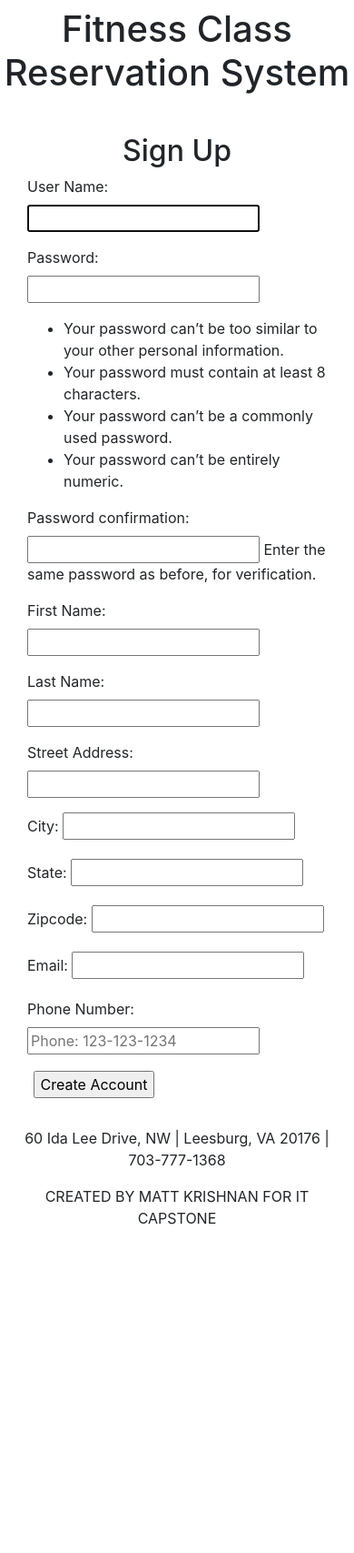
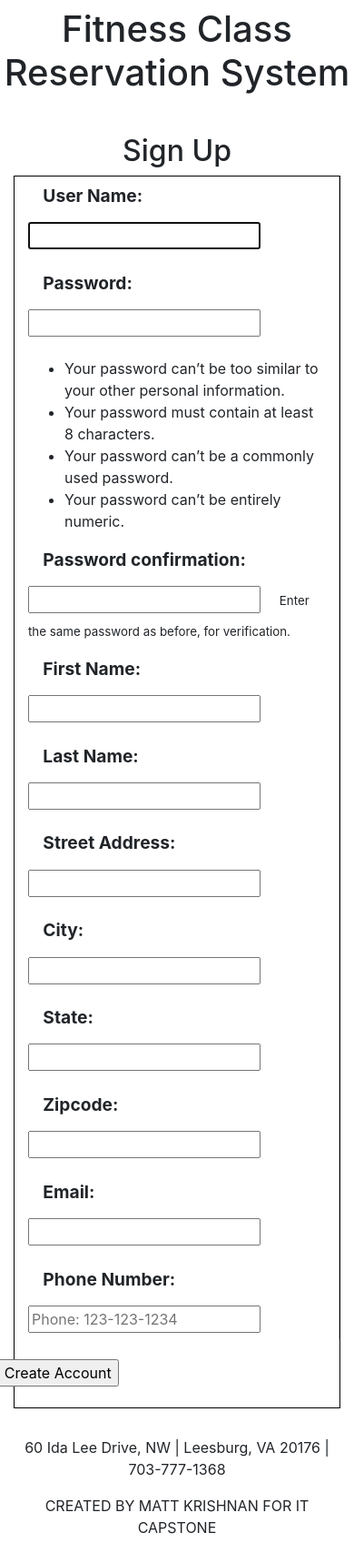
Before and after one commit to GMU-The-Dream-Team/fitnessClassReservationSystem, a Django app: page /accounts/signup/ in a window 390 px wide. Shown: the part 260-1967 px from the top of the page at 91% size. Before the commit the page ends 1606 px from the top, so only its background shows below. Run offline with Django 3.2, Linux system fonts and the light colour scheme; parts of the project's set-up code (start-up, migrations or seed data) failed here and were passed over; some libraries are stand-ins or nearby versions.

Commit message:
Added CSS file to assets which has styling for bootstrap and html elemnts

```diff
--- a/assets/css/style.css
+++ b/assets/css/style.css
@@ -3,6 +3,7 @@
 
 
 /* Wajaat Start */
+
 title h1{
 	font-style: italic;
 }
@@ -52,11 +53,17 @@ font-weight: bold;
 }
 
 .thead{
+	font-size: x-large;
 	background-color:  #005C9A;
 	text-align: center;
 }
-th{
+
+.thead th{
 	color: white;
+}
+
+.tbody{
+	text-align: center;
 }
 
 .signup-form{
@@ -101,6 +108,8 @@ th{
 .reserve{
 	display: flex;
 	border: 1px solid black;
+	width: 85%;
+	margin: auto;
 }
 .flex-child{
 	margin: 2% 2% 2%;
@@ -133,6 +142,33 @@ th{
 	color: red;
 	font-size: 30px;
 }
+#duplicate-message{
+	color: red;
+}
+
+/* staffReservation.html css*/
+
+
+.table-holder{
+	text-align:center;
+}
+.table-holder th{
+	background-color: #005C9A;
+	color: white
+
+}
+
+/* submission.html */
+
+.submission-holder{
+	text-align:center;
+}
+
+.submission-holder th{
+    background-color:  #005C9A;
+    color: white;
+}
+
 /* Wajaat End */
 
 
@@ -164,9 +200,118 @@ th{
 	color: #fff!important;
 }
 
+.navbutton{
+	border-color: black;
+	background-color: #900028;
+	font-weight: bold;
+	color: #fff;
+
+}
+
+#loginbtn{
+	border-color: black;
+	background-color: #900028;
+	font-weight: bold;
+	color: #fff;
+	margin-right: 5px;
+
+}
+
+#signupbtn{
+	border-color: black;
+	background-color: #900028;
+	font-weight: bold;
+	color: #fff;
+
+}
+
 #credits {
-	margin: 3% auto;
+	margin: 5% auto;
 	position: absolute;
 	bottom: auto;
 	width: 100%;
 }
+
+.formbox1{
+	border: 1px solid black;
+}
+
+.left-halfpage{
+	padding-top: 2%;
+	border-right: 1px solid rgb(192, 192, 192);
+}
+
+.left-halfpage label{
+	padding-left: 5%;
+	font-weight:bold;
+	font-size:larger;
+	padding-right: 5%;
+}
+
+.left-halfpage input{
+	margin-top: 2%;
+	margin-bottom: 2%;
+}
+
+
+.left-halfpage span::after{
+	content: "\a";
+	white-space: pre;
+}
+
+.left-halfpage .helptext{
+	padding-left: 5%;
+	font-size: smaller;
+}
+
+.right-halfpage{
+	padding-top: 2%;
+	padding-left: 5%;
+}
+
+.right-halfpage label{
+    padding-left: 5%;
+	font-weight:bold;
+	font-size:larger;
+	padding-right: 5%;
+}
+
+.right-halfpage input{
+	float:right;
+	margin-right: 20%;
+}
+
+.right-halfpage-field{
+	margin-bottom:10px;
+}
+
+.centered-button{
+	padding-top: 1%;
+	padding-right:  62%;
+	margin-bottom: 10%;
+}
+
+/*Mobile Styling Start*/
+
+@media only screen and (max-width: 600px) {
+
+	/*Mobile Sign Up Page*/
+	.right-halfpage{
+	padding-left: 18%;
+  }
+
+  .left-halfpage{
+	padding-left: 18%;
+
+	}
+
+	.formbox1{
+	border-bottom: 1px solid black;
+	padding-bottom: 20px;
+	}
+
+	/*End Mobile Sign Up Page*/
+
+}
+
+/*Mobile Styling End*/
```
